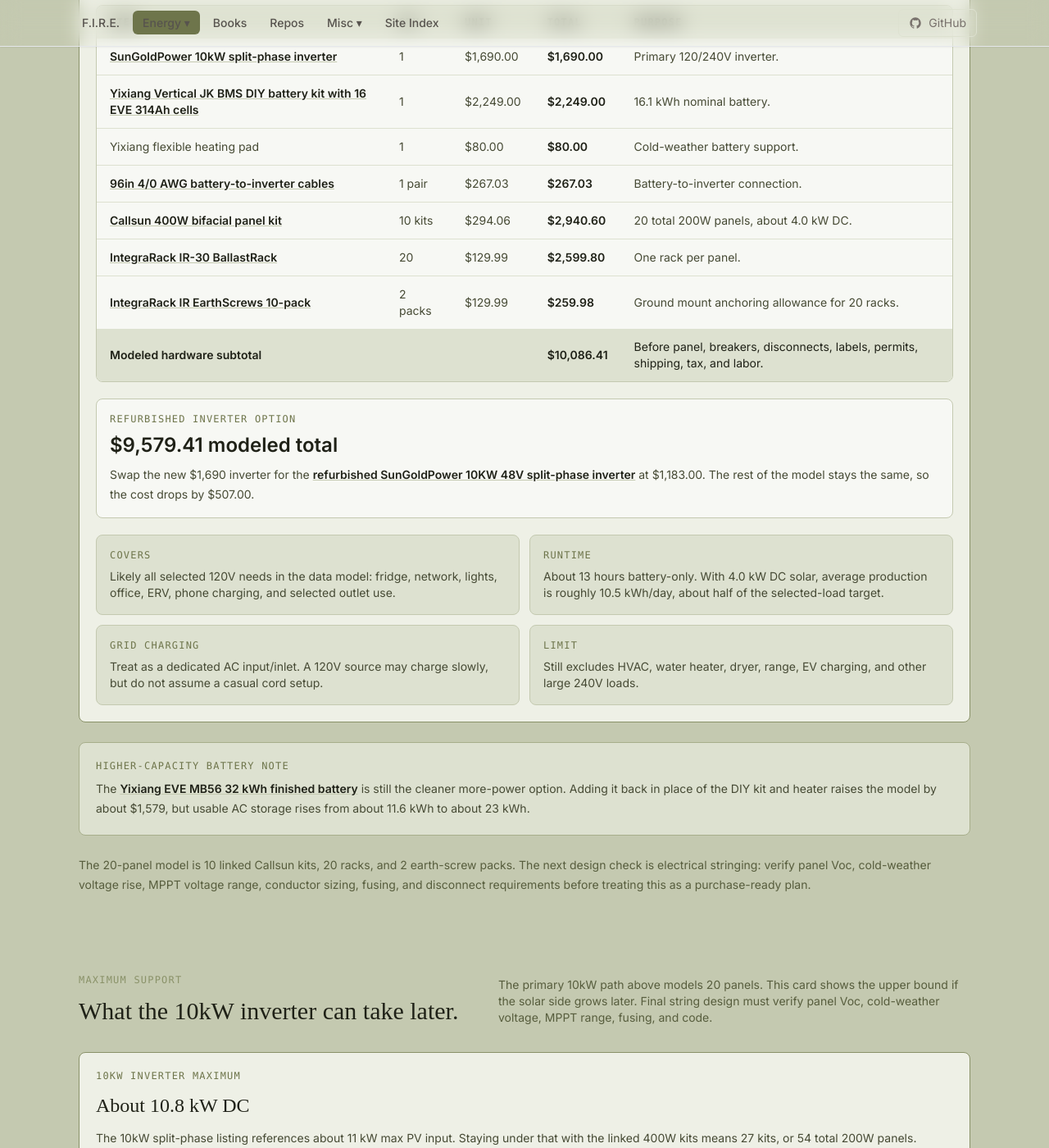
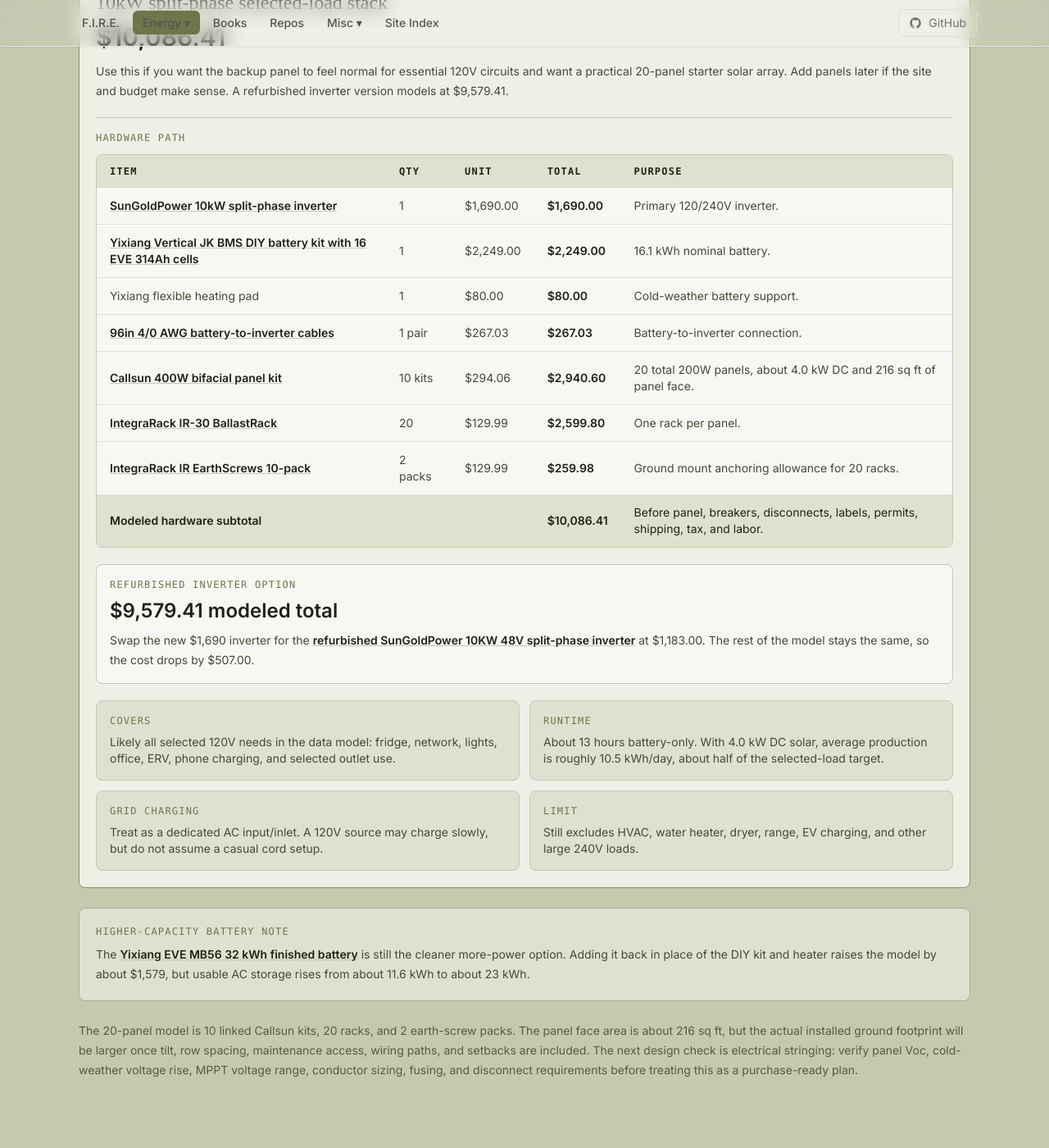
Before and after one commit to techmore/techmore.github.io, a Jekyll site: the page built from pages/energy-monitoring/will-prowse-2026.html, in a window 1280 px wide and 1400 px high, scrolled down 1871 px. Shown: the whole window at 82% size. Built offline with Jekyll 4.4.1, drawn with Linux system fonts in a browser that asks for light colours; nearby versions of some CDN libraries; some web fonts are replaced; some of the changed text lies outside the part shown.

Commit message:
Add panel rack area estimate

```diff
--- a/pages/energy-monitoring/will-prowse-2026.html
+++ b/pages/energy-monitoring/will-prowse-2026.html
@@ -101,6 +101,11 @@ title: Will Prowse 2026 - Techmore
             <p class="mt-2 text-2xl font-semibold text-olive-950">Still grid-backed</p>
             <p class="mt-2 text-sm text-olive-700">Twenty panels helps materially, but it still does not make the selected-load panel energy-independent.</p>
           </div>
+          <div class="rounded-lg border border-olive-400 bg-olive-200 p-5 sm:col-span-2">
+            <p class="font-mono text-xs tracking-widest uppercase text-olive-600">Rack area</p>
+            <p class="mt-2 text-2xl font-semibold text-olive-950">~216 sq ft panel face</p>
+            <p class="mt-2 text-sm text-olive-700">Using the listed panel size of about 51.3 x 30.3 in, 20 panels are about 216 sq ft before row spacing, tilt clearance, walking access, trenching, and any extra setback. Treat the real ground footprint as larger.</p>
+          </div>
         </div>
       </div>
     </div>
@@ -170,7 +175,7 @@ title: Will Prowse 2026 - Techmore
                     <td class="px-4 py-3">10 kits</td>
                     <td class="px-4 py-3">$294.06</td>
                     <td class="px-4 py-3 font-semibold text-olive-950">$2,940.60</td>
-                    <td class="px-4 py-3">20 total 200W panels, about 4.0 kW DC.</td>
+                    <td class="px-4 py-3">20 total 200W panels, about 4.0 kW DC and 216 sq ft of panel face.</td>
                   </tr>
                   <tr>
                     <td class="px-4 py-3"><a href="https://signaturesolar.com/integrarack-ir-30-ballastrack-solar-module-rack-1-fixed-leg/" class="font-semibold text-olive-950 underline decoration-olive-300 hover:text-olive-700">IntegraRack IR-30 BallastRack</a></td>
@@ -233,7 +238,7 @@ title: Will Prowse 2026 - Techmore
         <p class="mt-2 text-sm text-olive-800 leading-6">The <a href="https://yixiangpower.com/products/pre-sale-yixiang-us-stock-eve-mb56-finished-battery-pack-32kwh-51-2v-16s-628ah-eve-lifepo4-cell-lithium-battery-estimated-shipping-date-dec-20th?sca_ref=9207522.jYuzmwEjUpH" class="font-semibold text-olive-950 underline decoration-olive-300 hover:text-olive-700">Yixiang EVE MB56 32 kWh finished battery</a> is still the cleaner more-power option. Adding it back in place of the DIY kit and heater raises the model by about $1,579, but usable AC storage rises from about 11.6 kWh to about 23 kWh.</p>
       </div>
 
-      <p class="mt-6 text-sm text-olive-700 leading-6">The 20-panel model is 10 linked Callsun kits, 20 racks, and 2 earth-screw packs. The next design check is electrical stringing: verify panel Voc, cold-weather voltage rise, MPPT voltage range, conductor sizing, fusing, and disconnect requirements before treating this as a purchase-ready plan.</p>
+      <p class="mt-6 text-sm text-olive-700 leading-6">The 20-panel model is 10 linked Callsun kits, 20 racks, and 2 earth-screw packs. The panel face area is about 216 sq ft, but the actual installed ground footprint will be larger once tilt, row spacing, maintenance access, wiring paths, and setbacks are included. The next design check is electrical stringing: verify panel Voc, cold-weather voltage rise, MPPT voltage range, conductor sizing, fusing, and disconnect requirements before treating this as a purchase-ready plan.</p>
     </div>
   </section>
 
@@ -334,6 +339,7 @@ title: Will Prowse 2026 - Techmore
         <li><a href="https://yixiangpower.com/products/yixiang-vertical-15kw-diy-lithium-battery-box-kitus-stock-16pcs-eve-314ah-brand-new-grade-a-lifepo4-battery-cellchina-stock?sca_ref=9207522.jYuzmwEjUpH" class="underline decoration-olive-500 hover:text-olive-700">Yixiang Vertical JK BMS DIY battery kit with 16 EVE 314Ah cells</a> for the primary $2,249 battery kit price, nominal capacity, shipping text, and warranty text.</li>
         <li><a href="https://yixiangpower.com/products/pre-sale-yixiang-us-stock-eve-mb56-finished-battery-pack-32kwh-51-2v-16s-628ah-eve-lifepo4-cell-lithium-battery-estimated-shipping-date-dec-20th?sca_ref=9207522.jYuzmwEjUpH" class="underline decoration-olive-500 hover:text-olive-700">Yixiang EVE MB56 32 kWh finished battery pack</a> for the higher-capacity battery note.</li>
         <li><a href="https://www.amazon.com/Callsun-Bifacial-Efficiency-Monocrystalline-Off-Grid/dp/B0DC6T55ZK?th=1&linkCode=sl1&tag=vehicledwelling-20&linkId=e872f8ed2e47d73c0f523237f63b2d82&language=en_US&ref_=as_li_ss_tl" class="underline decoration-olive-500 hover:text-olive-700">Amazon Callsun 400W bifacial panel kit</a> for the $294.06 limited-time price, 2x 200W configuration, Amazon shipping, and 30-day return details.</li>
+        <li><a href="https://manuals.plus/asin/B0DC6T55ZK" class="underline decoration-olive-500 hover:text-olive-700">Callsun 400W 2-pack manual reference</a> for the listed 51.3 x 30.3 x 1.4 in panel dimensions used in the area estimate.</li>
         <li><a href="https://signaturesolar.com/integrarack-ir-30-ballastrack-solar-module-rack-1-fixed-leg/" class="underline decoration-olive-500 hover:text-olive-700">Signature Solar IntegraRack IR-30 BallastRack</a> for the $129.99 fixed-leg rack price.</li>
         <li><a href="https://signaturesolar.com/integrarack-ir-earthscrew-mounting-kit-10-pack-30/" class="underline decoration-olive-500 hover:text-olive-700">Signature Solar IntegraRack IR EarthScrews 10-pack</a> for the $129.99 mounting kit price.</li>
         <li><a href="https://signaturesolar.com/96in-4-0-awg-battery-to-inverter-cables-black-and-red/" class="underline decoration-olive-500 hover:text-olive-700">Signature Solar 96in 4/0 AWG battery-to-inverter cables</a> for the $267.03 black/red cable pair.</li>
```
